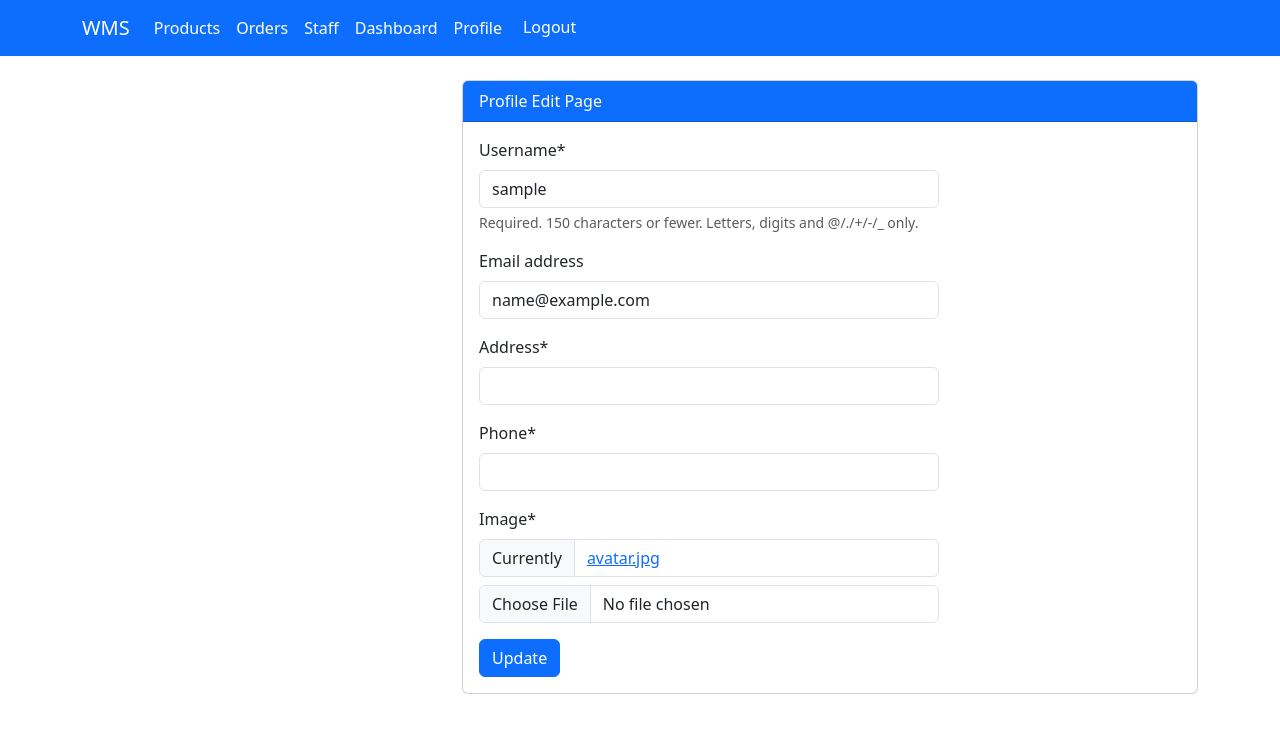
After one commit to Zhekichoid/redesigned-octo-engine, a Django app: page /profile/update in a window 1280 px wide. The commit adds this page. Shown: the top 733 px of the page. Run offline with Django 5.2, Linux system fonts and the light colour scheme; the visitor is signed in with stand-in values (Sample User, id 1); some libraries are stand-ins or nearby versions.

Commit message:
profile edtiting added

```diff
--- a/products/views.py
+++ b/products/views.py
@@ -1,6 +1,7 @@
 from django.shortcuts import render
 from django.http import HttpResponse
 from django.contrib.auth.decorators import login_required
+from .models import Products
 
 # Create your views here.
 
--- a/user/forms.py
+++ b/user/forms.py
@@ -1,6 +1,7 @@
 from django import forms
 from django.contrib.auth.models import User
 from django.contrib.auth.forms import UserCreationForm
+from .models import Profile
 
 class CreateUserForm(UserCreationForm):
     email = forms.EmailField()
@@ -8,3 +9,13 @@ class CreateUserForm(UserCreationForm):
     class Meta:
         model = User
         fields = ['username', 'email', 'password1', 'password2']
+
+class UserUpdateForm(forms.ModelForm):
+    class Meta:
+        model = User
+        fields = ['username','email']
+
+class ProfileUpdateForm(forms.ModelForm):
+    class Meta:
+        model = Profile
+        fields = ['address', 'phone', 'image']
--- a/user/templates/user/profile.html
+++ b/user/templates/user/profile.html
@@ -11,9 +11,10 @@
             </div>
             <div class="row p-3">
                 <div class="col-md-8">
-                    <table class="table table-borderless">
+                    <table class="table table-borderless position-relative">
                         <thead>
                             <span class="h4">Profile Information</span class="h4">
+                            <a href="{% url 'user-profile-update' %}" class='btn btn-success'>Edit</a>
                             <hr>
                         </thead>
                         <tbody>
--- /dev/null
+++ b/user/templates/user/profile_update.html
@@ -0,0 +1,27 @@
+{% extends 'partials/base.html' %}
+{% block title %}Profile Edit Page{% endblock %}
+{% load crispy_forms_tags %}
+
+{% block content %}
+<div class="row my-4">
+    <div class="col-md-4"></div>
+    <div class="col-md-8">
+        <div class="card">
+            <div class="card-header bg-primary text-white">
+                Profile Edit Page
+            </div>
+            <div class="row p-3">
+                <div class="col-md-8">
+                    <form method="POST" enctype="multipart/form-data">
+                        {% csrf_token %}
+                        {{ user_form|crispy }}
+                        {{ profile_form|crispy }}
+                        <input class="btn btn-primary text-white" type="submit" value="Update">
+                    </form>
+                </div>
+            </div>
+        </div>
+    </div>
+</div>
+
+{% endblock %}
--- a/user/views.py
+++ b/user/views.py
@@ -1,6 +1,6 @@
 from django.shortcuts import render, redirect
 from django.contrib.auth.forms import UserCreationForm
-from .forms import CreateUserForm
+from .forms import CreateUserForm, UserUpdateForm, ProfileUpdateForm
 
 # Create your views here.
 
@@ -22,3 +22,23 @@ def profile(request):
 
     }
     return render(request, 'user/profile.html', context)
+
+def profile_update(request):
+
+    if request.method=='POST':
+        user_form = UserUpdateForm(request.POST, instance=request.user)
+        profile_form = ProfileUpdateForm(request.POST, request.FILES, instance=request.user.profile)
+        if user_form.is_valid() and profile_form.is_valid():
+            user_form.save()
+            profile_form.save()
+            return redirect('user-profile')
+    else:
+        user_form = UserUpdateForm(instance=request.user)
+        profile_form = ProfileUpdateForm(instance=request.user.profile)
+
+    context = {
+        'user_form' : user_form,
+        'profile_form' : profile_form
+    }
+
+    return render(request, 'user/profile_update.html', context)
--- a/warehouse/urls.py
+++ b/warehouse/urls.py
@@ -28,6 +28,7 @@ urlpatterns = [
     path('register/', user_view.register, name='user-register'),
     path('login/', auth_views.LoginView.as_view(template_name='user/login.html'), name='user-login'),
     path('profile/', user_view.profile, name='user-profile'),
+    path('profile/update', user_view.profile_update, name='user-profile-update'),
     path('logout/', auth_views.LogoutView.as_view(template_name='user/logout.html',
                                                    http_method_names=["post", "get", "options"]), name='user-logout'),
 ] + static(settings.MEDIA_URL, document_root=settings.MEDIA_ROOT)
```
Also changed, not shown: media/Profile_Images/dwight.jpg (added).
